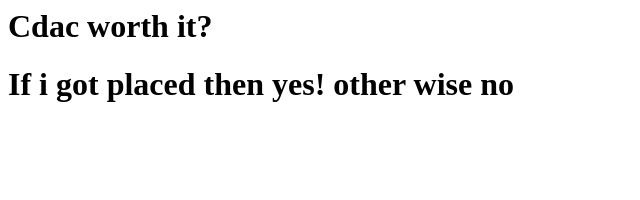
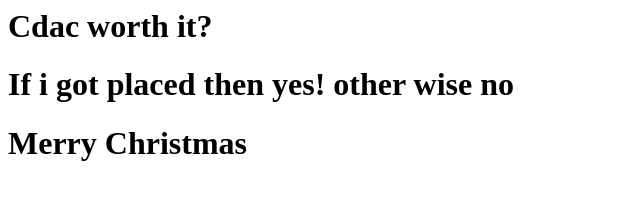
Before and after one commit to iPurnendu/localrepo, a plain HTML site: page index.html in a window 1280 px wide. Shown: the whole page, without its empty margins (0-640 px from the left). Drawn offline with Linux system fonts and the light colour scheme.

Commit message:
festival added

```diff
--- a/index.html
+++ b/index.html
@@ -1,2 +1,3 @@
 <h1>Cdac worth it?</h1>
 <h1>If i got placed then yes! other wise no</h1>
+<h1>Merry Christmas</h1>
```
